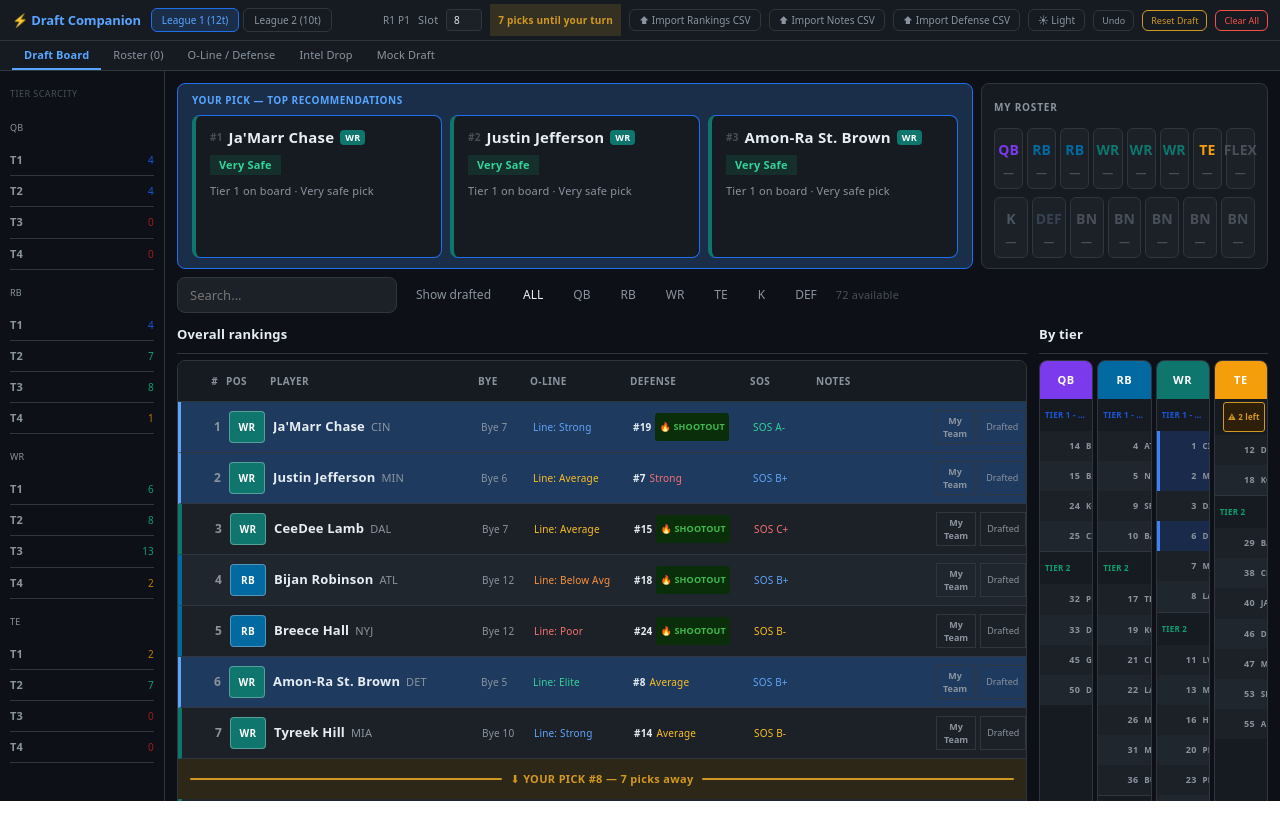
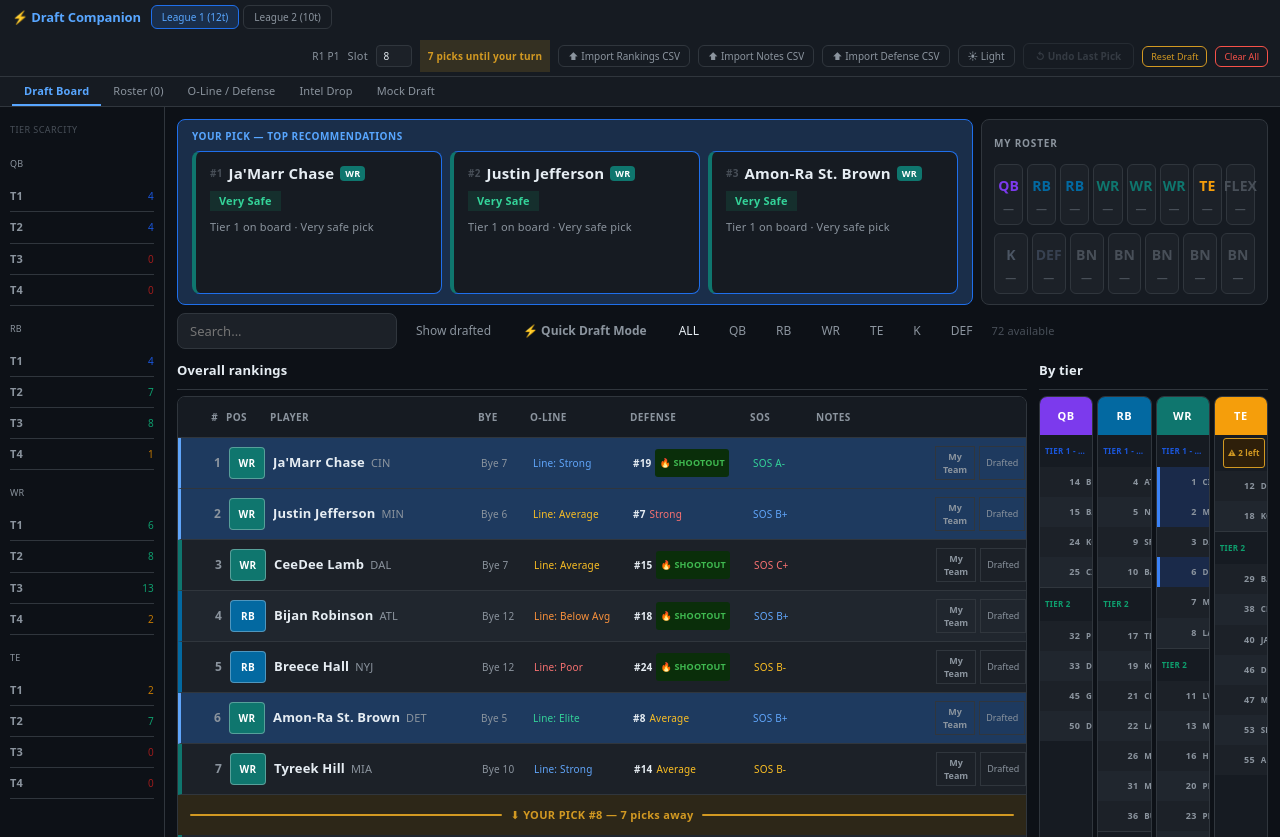
Before and after one commit to Parth33/fantasy-draft-server, a React (Vite) app in the folder fantasy-draft-companion/: page / in a window 1280 px wide. Before the commit the page ends 801 px from the top, so only its background shows below. Built offline with nearby package versions, Linux system fonts and the light colour scheme.

Commit message:
add quick draft mode — click row to mark drafted, click badge for my team, undo last pick

```diff
--- a/fantasy-draft-companion/src/App.jsx
+++ b/fantasy-draft-companion/src/App.jsx
@@ -699,6 +699,7 @@ export default function App() {
   const [posFilter, setPosFilter] = useState("ALL");
   const [search, setSearch] = useState("");
   const [showDrafted, setShowDrafted] = useState(false);
+  const [quickDraftMode, setQuickDraftMode] = useState(false);
   const [selected, setSelected] = useState(null);
   const [round, setRound] = useState(() => loadLS(LS_KEYS.round, 1));
   const [pick, setPick] = useState(() => loadLS(LS_KEYS.pick, 1));
@@ -955,9 +956,30 @@ export default function App() {
     setSelected(null);
   }, [league, pick, teams, roster]);
 
+  // Undoes the most recent mark for the current league — whether it was sent to My Team or just
+  // marked Drafted — popping draftedIds like a stack and, if it had been added to the roster,
+  // clearing that roster slot too so the two stay in sync.
+  const lastDraftedId = drafted[drafted.length - 1] ?? null;
+  const lastDraftedPlayer = lastDraftedId != null ? players.find(pl => pl.id === lastDraftedId) : null;
   const undoLast = () => {
+    if (lastDraftedId == null) return;
+    const wasMine = roster.some(r => r && r.id === lastDraftedId);
     setDraftedIds(prev=>{const n=[...prev];n[league]=n[league].slice(0,-1);return n;});
-    setPick(p=>Math.max(1,p-1));
+    if (wasMine) {
+      setRosters(prev=>{
+        const n=[...prev];
+        const teamRoster=[...n[league]];
+        const idx = teamRoster.findIndex(r => r && r.id === lastDraftedId);
+        if (idx !== -1) teamRoster[idx] = null;
+        n[league]=teamRoster;
+        return n;
+      });
+    }
+    setPick(p=>{
+      const newPick = Math.max(1,p-1);
+      setRound(Math.floor((newPick-1)/teams)+1);
+      return newPick;
+    });
     setRecentPicks(prev=>prev.slice(0,-1));
   };
 
@@ -1168,11 +1190,35 @@ export default function App() {
     const mineBlocked = rosterFull || noSlot;
     const [hoverMine, setHoverMine] = useState(false);
     const [hoverGone, setHoverGone] = useState(false);
+    // Quick-mark flash: shows a brief colored confirmation on the row, then commits the actual
+    // mark once the flash has had time to be seen (green = drafted by someone, blue = my team).
+    const [flash, setFlash] = useState(null);
+    useEffect(() => {
+      if (!flash) return;
+      const t = setTimeout(() => setFlash(null), 300);
+      return () => clearTimeout(t);
+    }, [flash]);
+    const quickMark = (isMine) => {
+      if (flash || isDrafted) return;
+      setFlash(isMine ? "blue" : "green");
+      setTimeout(() => markDrafted(p, isMine), 300);
+    };
+    const rowBg = flash==="green" ? "#22c55e4d" : flash==="blue" ? "#3b82f64d" : (isSel?"var(--bg-row-sel)":isRec?"#1e3a5f":zebra);
     return (
-      <div onClick={()=>setSelected(p)} className="player-row" style={{background:isSel?"var(--bg-row-sel)":isRec?"#1e3a5f":zebra,boxShadow:isSel?"inset 0 0 0 1px var(--border-accent)":"none",borderBottom:"1px solid var(--border)",borderLeft:isRec?"3px solid #60a5fa":`4px solid ${POS_COLORS[p.pos]||"#555"}`,cursor:"pointer",transition:"background 0.1s, filter 0.1s",opacity:isDrafted?0.45:1}}>
+      <div
+        onClick={()=>{
+          if (isDrafted) { setSelected(p); return; }
+          if (quickDraftMode) { quickMark(false); return; }
+          setSelected(p);
+        }}
+        className="player-row"
+        style={{background:rowBg,boxShadow:isSel?"inset 0 0 0 1px var(--border-accent)":"none",borderBottom:"1px solid var(--border)",borderLeft:isRec?"3px solid #60a5fa":`4px solid ${POS_COLORS[p.pos]||"#555"}`,cursor:"pointer",transition:"background 0.15s, filter 0.1s",opacity:isDrafted?0.45:1}}>
         <div style={{display:"grid",gridTemplateColumns:compact?ROW_COLS_COMPACT:ROW_COLS,gap:compact?3:8,alignItems:"center",padding:compact?"6px 6px":"8px 12px",fontSize:compact?11:12}}>
           <span style={{color:"var(--text-secondary)",fontWeight:700,textAlign:"right"}}>{p.rank}</span>
-          <span style={{fontSize:compact?9:10,fontWeight:800,padding:"2px 5px",borderRadius:4,background:POS_COLORS[p.pos]||"#555",color:"#fff",textAlign:"center",letterSpacing:"0.04em",border:"1px solid rgba(255,255,255,0.3)"}}>{p.pos}</span>
+          <span
+            onClick={e=>{e.stopPropagation();if(isDrafted)return;if(mineBlocked){markDrafted(p,true);return;}quickMark(true);}}
+            title={isDrafted?p.pos:mineBlocked?(rosterFull?"Roster full (15/15)":`No slot available for ${p.pos}`):"Click to add to My Team"}
+            style={{fontSize:compact?9:10,fontWeight:800,padding:"2px 5px",borderRadius:4,background:POS_COLORS[p.pos]||"#555",color:"#fff",textAlign:"center",letterSpacing:"0.04em",border:"1px solid rgba(255,255,255,0.3)",cursor:isDrafted?"default":"pointer"}}>{p.pos}</span>
           <span style={{overflow:"hidden",textOverflow:"ellipsis",whiteSpace:"nowrap"}}>
             <span style={{fontWeight:700,fontSize:compact?12:13,color:"var(--text-primary)",textDecoration:isDrafted?"line-through":"none"}}>{p.name}</span>
             <span style={{marginLeft:6,fontSize:compact?10:11,fontWeight:500,color:"var(--text-secondary)"}}>{p.team}</span>
@@ -1252,6 +1298,39 @@ export default function App() {
     );
   };
 
+  // Compact row used in the "By tier" cheat sheet columns. No position badge here (the column
+  // header already carries the position), so quick-mark only covers row-click -> Drafted.
+  const TierPlayerRow = ({p, isRec, zebra}) => {
+    const isDrafted = drafted.includes(p.id);
+    const [flash, setFlash] = useState(null);
+    useEffect(() => {
+      if (!flash) return;
+      const t = setTimeout(() => setFlash(null), 300);
+      return () => clearTimeout(t);
+    }, [flash]);
+    return (
+      <div
+        key={p.id}
+        onClick={()=>{
+          if (isDrafted) { setSelected(p); return; }
+          if (quickDraftMode) {
+            if (flash) return;
+            setFlash("green");
+            setTimeout(() => markDrafted(p, false), 300);
+            return;
+          }
+          setSelected(p);
+        }}
+        title={`${p.name} (${p.team})`}
+        className="player-row"
+        style={{display:"flex",alignItems:"baseline",gap:3,padding:"2px 5px",cursor:"pointer",minWidth:0,background:flash==="green"?"#22c55e4d":(isRec?"#1a2a4a":zebra),borderLeft:isRec?"3px solid #3b82f6":"3px solid transparent",opacity:isDrafted?0.45:1,transition:"background 0.15s"}}>
+        <span style={{fontSize:9,fontWeight:700,color:"var(--text-secondary)",minWidth:32,flexShrink:0,textAlign:"right"}}>{p.rank}</span>
+        <span style={{fontSize:9,fontWeight:600,color:"var(--text-primary)",overflow:"hidden",textOverflow:"ellipsis",whiteSpace:"nowrap",flex:1,minWidth:0,textDecoration:isDrafted?"line-through":"none"}}>{p.name}</span>
+        <span style={{fontSize:8,fontWeight:600,color:"var(--text-secondary)",flexShrink:0}}>{p.team}</span>
+      </div>
+    );
+  };
+
   return (
     <div style={{fontFamily:"system-ui,-apple-system,BlinkMacSystemFont,'Segoe UI',sans-serif",color:"var(--text-primary)",background:"var(--bg-app)",minHeight:"100vh"}}>
       <style>{`
@@ -1319,7 +1398,12 @@ export default function App() {
           <button onClick={()=>setTheme(t=>t==="dark"?"light":"dark")} style={{fontSize:10,padding:"3px 9px",borderRadius:6,border:`1px solid var(--border)`,background:"transparent",cursor:"pointer",color:"var(--text-secondary)",display:"flex",alignItems:"center",gap:4}}>
             {theme==="dark"?"☀ Light":"🌙 Dark"}
           </button>
-          <button onClick={undoLast} style={{fontSize:9,padding:"3px 8px",borderRadius:6,border:`1px solid var(--border)`,background:"transparent",cursor:"pointer",color:"var(--text-secondary)"}}>Undo</button>
+          <button
+            onClick={undoLast}
+            disabled={lastDraftedId==null}
+            title={lastDraftedPlayer?`Undo: ${lastDraftedPlayer.name}`:"Nothing to undo"}
+            style={{fontSize:10,fontWeight:700,padding:"5px 12px",borderRadius:6,border:`1px solid ${lastDraftedId==null?"var(--border)":"var(--text-warning)"}`,background:lastDraftedId==null?"transparent":"var(--bg-warn)",cursor:lastDraftedId==null?"not-allowed":"pointer",color:lastDraftedId==null?"var(--text-muted)":"var(--text-warning)",opacity:lastDraftedId==null?0.6:1}}
+          >↺ Undo Last Pick</button>
           <button onClick={resetDraft} title="Clear all picks and rosters, keep imported rankings" style={{fontSize:9,padding:"3px 8px",borderRadius:6,border:`1px solid var(--text-warning)`,background:"transparent",cursor:"pointer",color:"var(--text-warning)"}}>Reset Draft</button>
           <button onClick={clearAll} title="Reset everything, including rankings, to defaults" style={{fontSize:9,padding:"3px 8px",borderRadius:6,border:`1px solid var(--text-danger)`,background:"transparent",cursor:"pointer",color:"var(--text-danger)"}}>Clear All</button>
         </div>
@@ -1488,6 +1572,11 @@ export default function App() {
               <div style={{display:"flex",gap:6,marginBottom:8,alignItems:"center",flexWrap:"wrap"}}>
                 <input type="text" placeholder="Search..." value={search} onChange={e=>setSearch(e.target.value)} style={{width:220,fontSize:13,padding:"8px 12px",borderRadius:8,border:"1px solid var(--border)",background:"var(--bg-row)",color:"var(--text-primary)"}}/>
                 <button onClick={()=>setShowDrafted(v=>!v)} style={{fontSize:12,fontWeight:500,padding:"7px 13px",borderRadius:"var(--radius)",border:"0.5px solid var(--border-strong)",background:showDrafted?"var(--fill-accent)":"transparent",color:showDrafted?"var(--on-accent)":"var(--text-secondary)",cursor:"pointer",whiteSpace:"nowrap"}}>{showDrafted?"✓ ":""}Show drafted</button>
+                <button
+                  onClick={()=>setQuickDraftMode(v=>!v)}
+                  title="When on: click anywhere on a row to mark that player Drafted. Click a position badge to send them to My Team — always works."
+                  style={{fontSize:12,fontWeight:600,padding:"7px 13px",borderRadius:"var(--radius)",border:`0.5px solid ${quickDraftMode?"var(--sig-green)":"var(--border-strong)"}`,background:quickDraftMode?"var(--bg-success)":"transparent",color:quickDraftMode?"var(--text-success)":"var(--text-secondary)",cursor:"pointer",whiteSpace:"nowrap"}}
+                >{quickDraftMode?"⚡ Quick Draft: ON":"⚡ Quick Draft Mode"}</button>
                 <div style={{display:"flex",gap:4}}>
                   {POSITIONS.map(pos=>(
                     <button key={pos} onClick={()=>setPosFilter(pos)} style={{fontSize:12,fontWeight:500,padding:"7px 13px",borderRadius:"var(--radius)",border:"0.5px solid var(--border-strong)",background:posFilter===pos?"var(--fill-accent)":"transparent",color:posFilter===pos?"var(--on-accent)":"var(--text-secondary)",cursor:"pointer"}}>{pos}</button>
@@ -1545,13 +1634,7 @@ export default function App() {
                                 {ps.map((p,pi)=>{
                                   const isRec=recs.some(r=>r.id===p.id);
                                   const zebra=pi%2===1?"var(--bg-row-alt)":"var(--bg-row)";
-                                  return (
-                                    <div key={p.id} onClick={()=>setSelected(p)} title={`${p.name} (${p.team})`} className="player-row" style={{display:"flex",alignItems:"baseline",gap:3,padding:"2px 5px",cursor:"pointer",minWidth:0,background:isRec?"#1a2a4a":zebra,borderLeft:isRec?"3px solid #3b82f6":"3px solid transparent"}}>
-                                      <span style={{fontSize:9,fontWeight:700,color:"var(--text-secondary)",minWidth:32,flexShrink:0,textAlign:"right"}}>{p.rank}</span>
-                                      <span style={{fontSize:9,fontWeight:600,color:"var(--text-primary)",overflow:"hidden",textOverflow:"ellipsis",whiteSpace:"nowrap",flex:1,minWidth:0}}>{p.name}</span>
-                                      <span style={{fontSize:8,fontWeight:600,color:"var(--text-secondary)",flexShrink:0}}>{p.team}</span>
-                                    </div>
-                                  );
+                                  return <TierPlayerRow key={p.id} p={p} isRec={isRec} zebra={zebra}/>;
                                 })}
                               </div>
                             );
```
